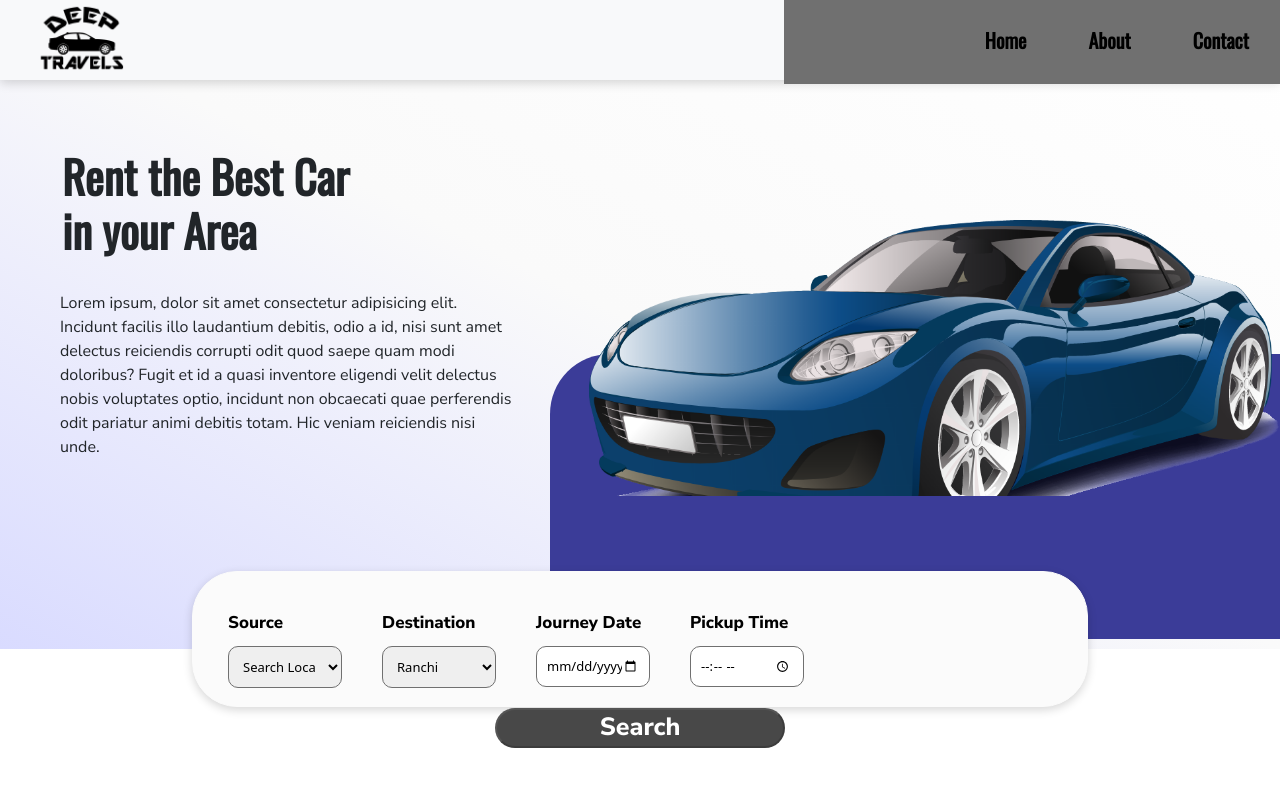
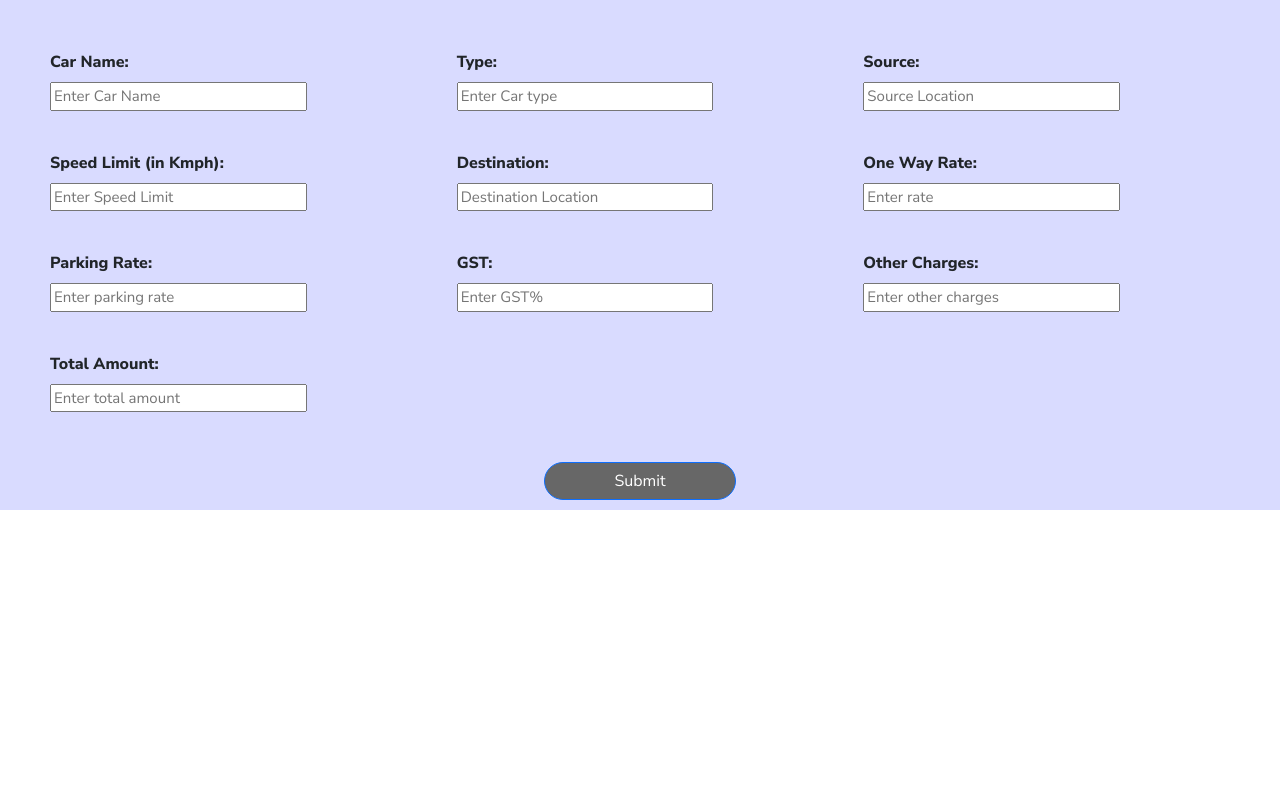
Before and after one commit to adarshraj26/Deep-Travels, a React (Create React App) app: page / in a window 1280 px wide. Shown: the top 800 px of the page. Built offline with nearby package versions, Linux system fonts and the light colour scheme.

Commit message:
admin-form

```diff
--- /dev/null
+++ b/src/Components/add-card-details.js
@@ -0,0 +1,59 @@
+import React from "react";
+
+const AddCarDetails = () =>{
+    return(
+        <>
+        <section className="section-cardetails">
+            <div className="addCardetails">
+                <form className="admin-form">
+                    <div className="inputContainer">
+                        <label>Car Name:</label>
+                        <input type="text"  name="carname" placeholder="Enter Car Name"/>
+                    </div>
+                    <div className="inputContainer">
+                        <label>Type:</label>
+                        <input type="text"  name="type" placeholder="Enter Car type"/>
+                    </div>
+                    <div className="inputContainer">
+                        <label>Source:</label>
+                        <input type="text"  name="source" placeholder="Source Location"/>
+                    </div>
+                    <div className="inputContainer">
+                        <label>Speed Limit (in Kmph):</label>
+                        <input type="number"  name="speedlimit" placeholder="Enter Speed Limit"/>
+                    </div>
+                    <div className="inputContainer">
+                        <label>Destination:</label>
+                        <input type="text"  name="destination" placeholder="Destination Location"/>
+                    </div>
+                    <div className="inputContainer">
+                        <label>One Way Rate:</label>
+                        <input type="number"  name="onewayrate" placeholder="Enter rate"/>
+                    </div>
+                    <div className="inputContainer">
+                        <label>Parking Rate:</label>
+                        <input type="number"  name="parkingrate" placeholder="Enter parking rate"/>
+                    </div>
+                    <div className="inputContainer">
+                        <label>GST:</label>
+                        <input type="number"  name="gst" placeholder="Enter GST%"/>
+                    </div>
+                    <div className="inputContainer">
+                        <label>Other Charges:</label>
+                        <input type="number"  name="othercharges" placeholder="Enter other charges"/>
+                    </div>
+                    <div className="inputContainer">
+                        <label>Total Amount:</label>
+                        <input type="number"  name="totalamount" placeholder="Enter total amount"/>
+                    </div>
+                </form>
+                <div className="submit-btn">
+                    <button className="btn btn-primary">Submit</button>
+                </div>
+            </div>
+        </section>
+        </>
+    )
+}
+
+export default AddCarDetails;
--- a/src/Components/style.css
+++ b/src/Components/style.css
@@ -79,8 +79,6 @@
 
 .collapse .navbar-collapse{
   background-color: white;
-
-
 }
 
 /* ========================= Footer ========================= */
@@ -1023,6 +1021,51 @@ footer {
   font-weight: 500;
 }
 
+/* =================== ADDCARDETAILS ================= */
+.addCardetails{
+  background: var(--bg-2);
+}
+
+.addCardetails .admin-form{
+  display: grid;
+  grid-template-columns: 1fr 1fr 1fr;
+  padding: 30px;
+}
+
+.submit-btn{
+  display: flex;
+  align-items: center;
+  justify-content: center;
+  padding-bottom: 10px;
+}
+
+.submit-btn .btn{
+  background: var(--btn-background);
+  font-family: var(--ff-3);
+  width: 15%;
+  border-radius: 25px;
+}
+
+.submit-btn .btn:hover{
+  background: var(--small-circle);
+}
+
+.inputContainer{
+  display: grid;
+  padding: 20px;
+}
+
+.inputContainer input{
+  width: 70%;
+  font-family: var(--ff-3);
+  font-size: 15px;
+}
+
+.inputContainer label{
+  font-family: var(--ff-3);
+  font-weight: var(--fw-1);
+}
+
 /* ==========================MEDIA QUERIES========================= */
 
 /* For Desktop View */
--- a/src/index.js
+++ b/src/index.js
@@ -8,6 +8,7 @@ import 'bootstrap/dist/js/bootstrap.bundle.min';
 // import 'bootstrap/scss/bootstrap.scss';
 
 import Approute from './Components/Approute';
+import AddCarDetails from './Components/add-card-details';
 
 // import $ from 'jquery';
 // import Popper from 'popper.js';
@@ -15,9 +16,10 @@ import Approute from './Components/Approute';
 const root = ReactDOM.createRoot(document.getElementById('root'));
 root.render(
   <React.StrictMode>
-    <Approute>
-    <App />
-    </Approute>
+    {/* <Approute> */}
+    {/* <App /> */}
+    <AddCarDetails/>
+    {/* </Approute> */}
   </React.StrictMode>
 );
 
```
